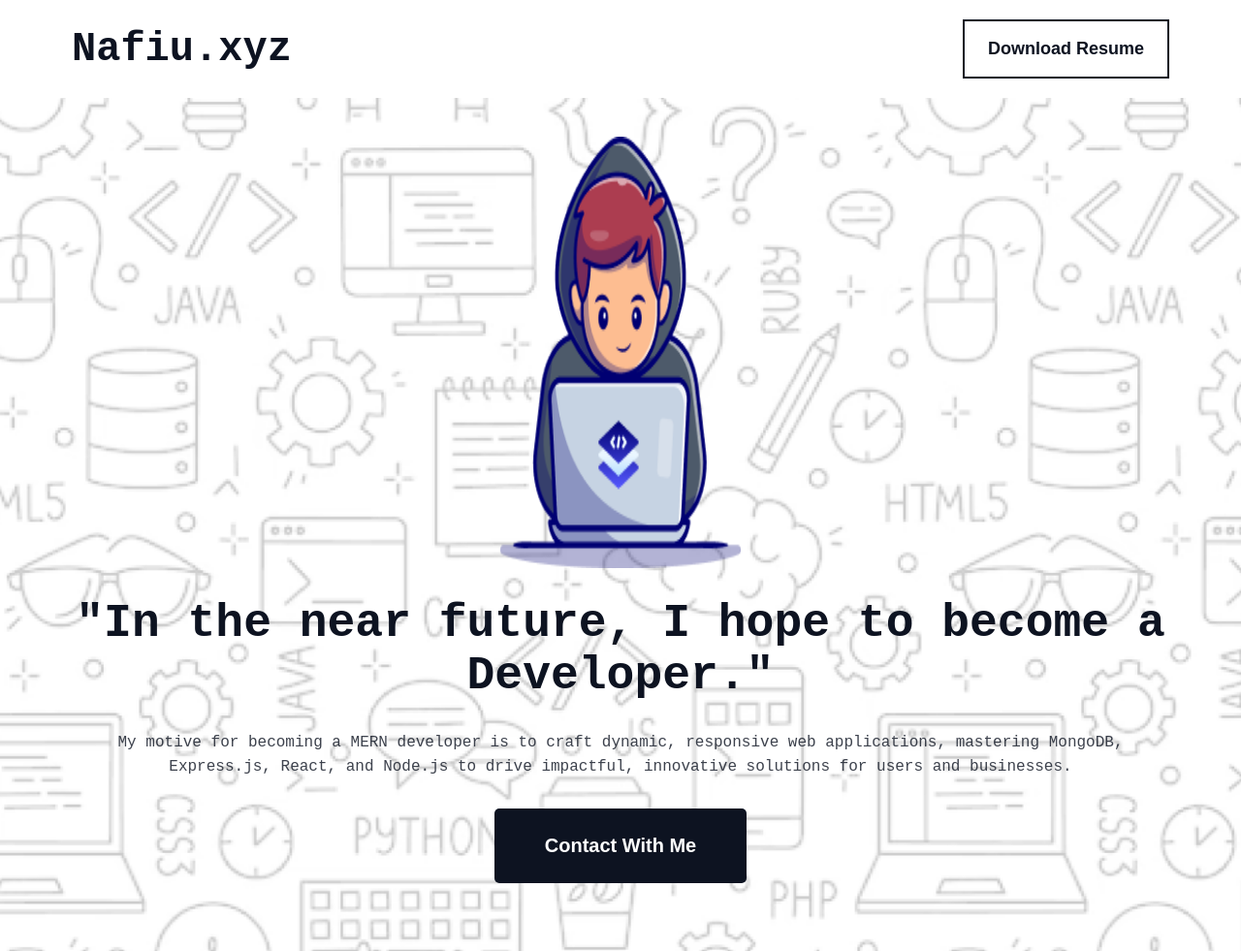
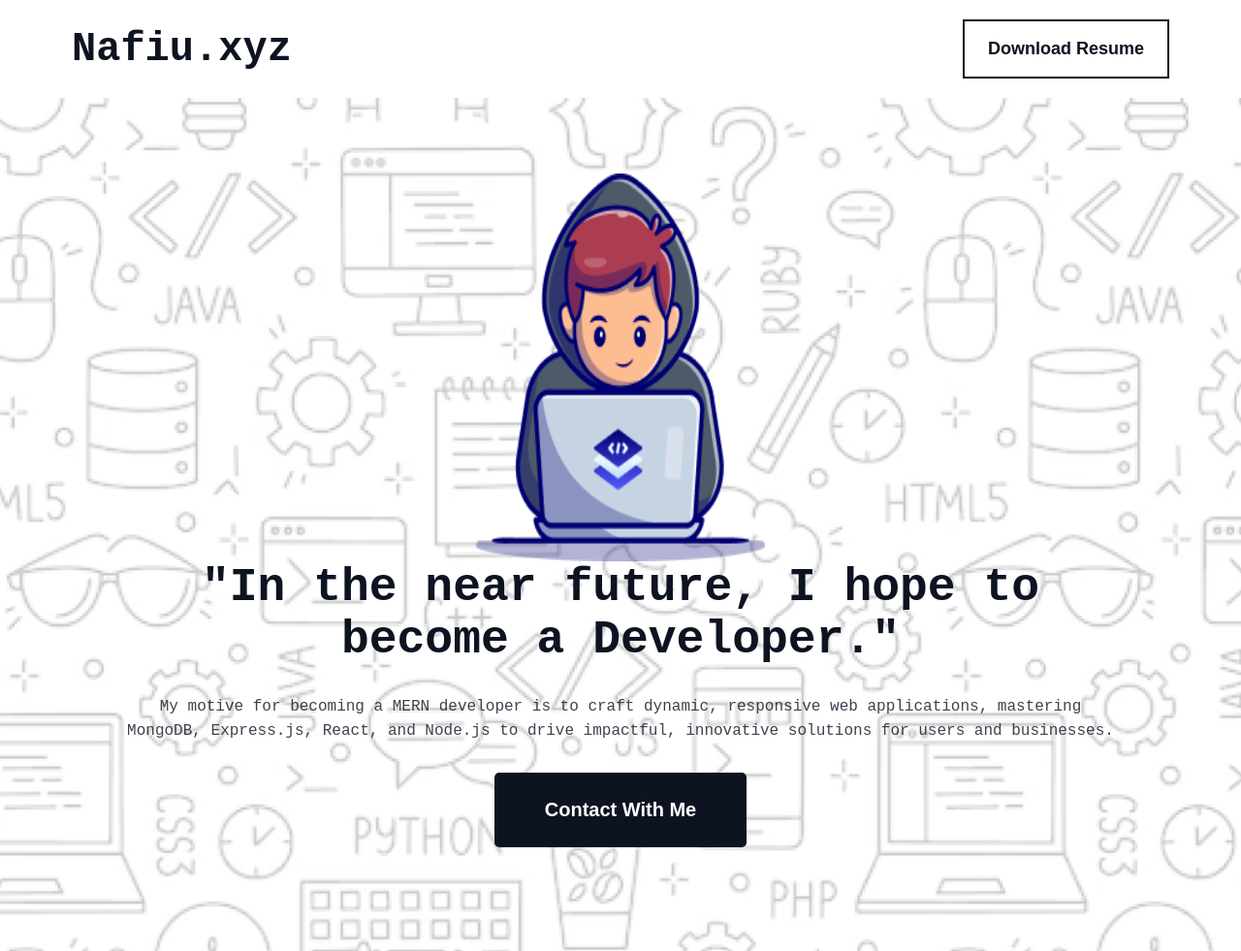
Before and after one commit to aanafiu/assignment-1, a plain HTML site: page index.html in a window 1280 px wide. Shown: the top 981 px of the page at 97% size. Drawn offline with Linux system fonts and the light colour scheme; a web font is replaced by a local one.

Commit message:
A Complete Responsive on desktop mobile and tab Final Publish

```diff
--- a/style/style.css
+++ b/style/style.css
@@ -80,7 +80,7 @@ nav{
     background-repeat: no-repeat;
     background-position: center;
     background-size: cover;
-    margin: 0 auto;
+    margin:0  auto;
     display: flex;
     justify-content: center;
     text-align: center;
@@ -94,13 +94,15 @@ nav{
      justify-content: center;
     align-items: center;
     /* margin: 0 10% ; */
-    width: 90vw;
+    width: 80vw;
     /* position: absolute; */
 }
 .boy-logo{
-    width:250px;
-    margin:0  auto;
     flex-grow: 1;
+    max-height: 400px;
+    width: 300px;
+    margin:0  auto ;
+    /* padding: 100px 0 0; */
     /* background-color: aqua; */
     /* box-shadow: 1px 1px 10px rgba(0, 0, 0, 0.329); */
 }
@@ -109,7 +111,7 @@ nav{
     color: #0D1321;
     font-weight:800 ;
     font-size: 48px;
-    margin: 30px 0 30px ;
+    margin: 0 0 30px ;
 
 }
 .all-p{
```
